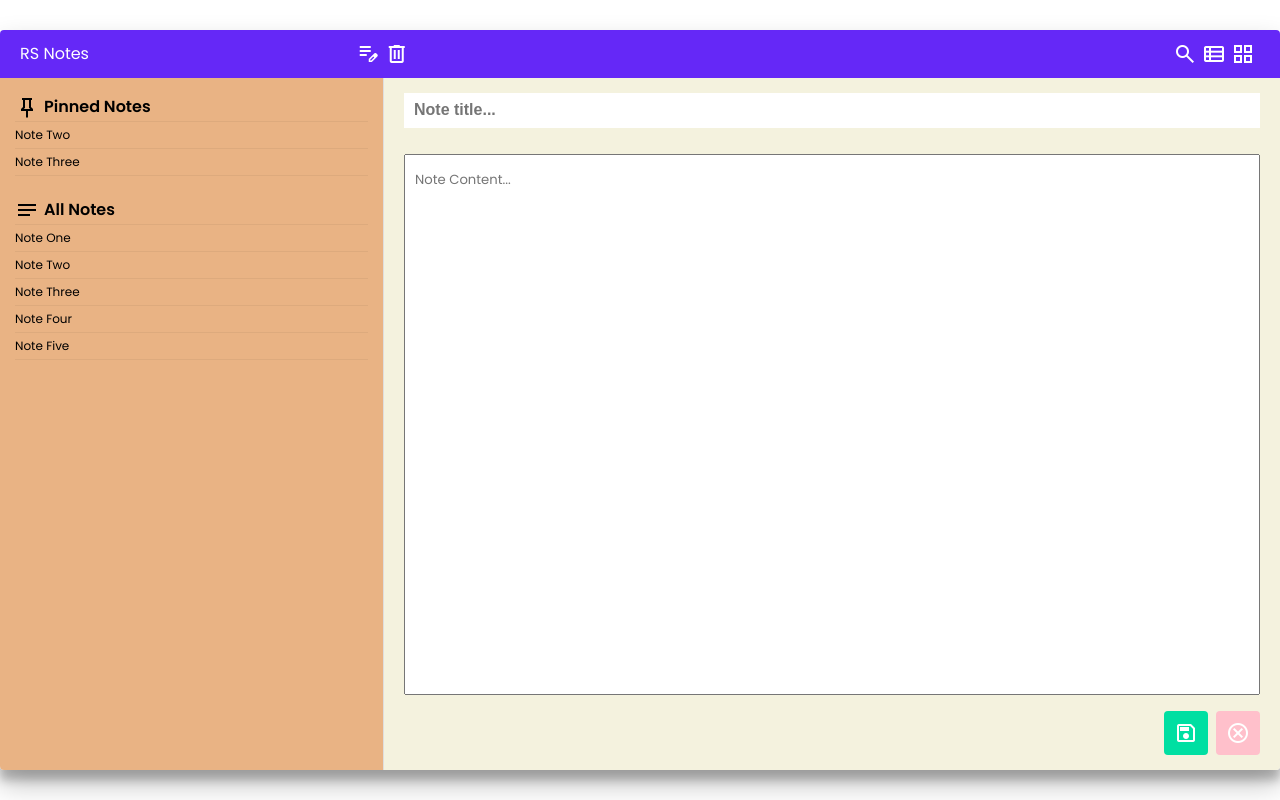
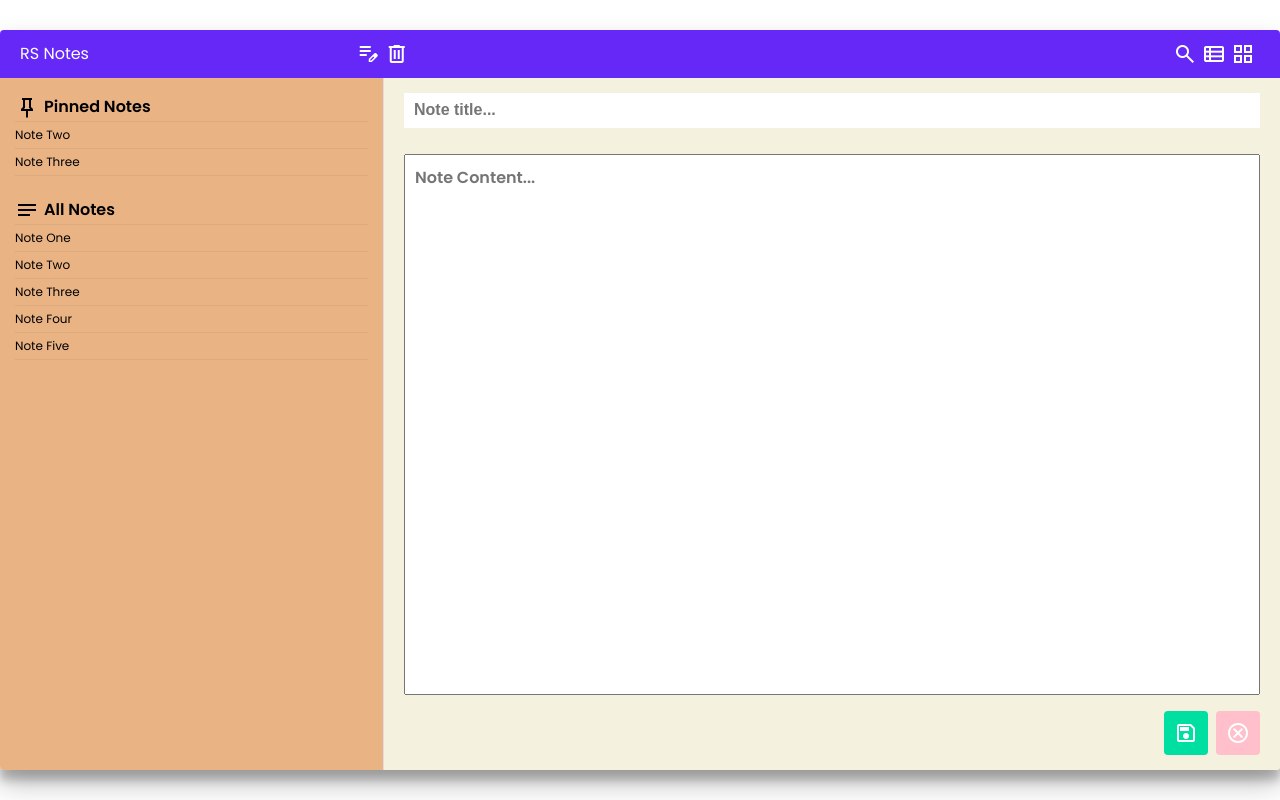
Before and after one commit to anykate/vue-notes-yt, a Vue app: page / in a window 1280 px wide. Built offline with nearby package versions, Linux system fonts and the light colour scheme.

Commit message:
Form - Minor cosmetic changes

```diff
--- a/src/assets/css/main.css
+++ b/src/assets/css/main.css
@@ -233,10 +233,10 @@ body {
 }
 
 #content {
-    padding: 15px 10px;
+    padding: 10px 10px;
     font-family: inherit;
-    font-size: 0.825rem;
-    font-weight: 500;
+    font-size: 1rem;
+    font-weight: 600;
     resize: None;
     height: 82%;
     margin: 1rem 0;
```
